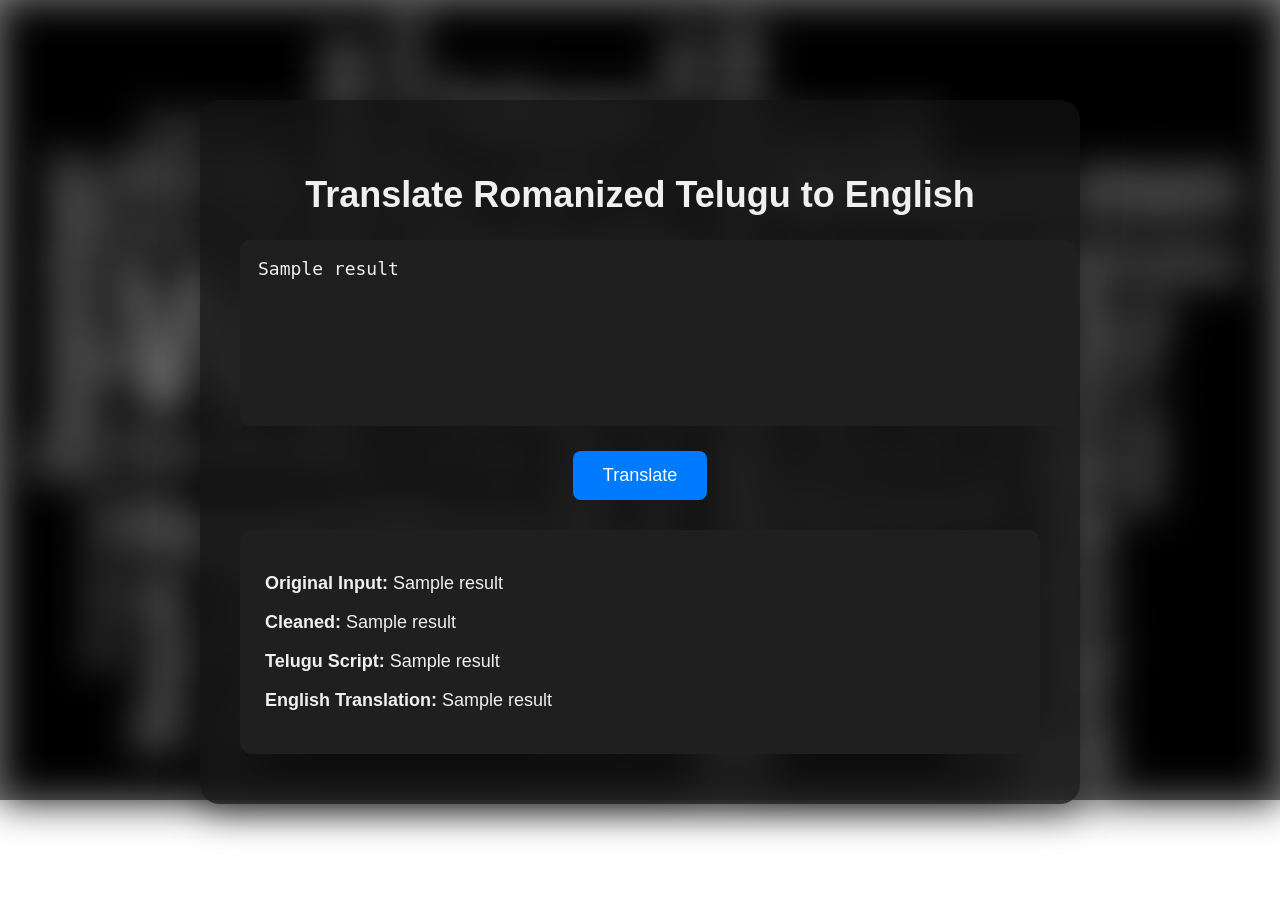
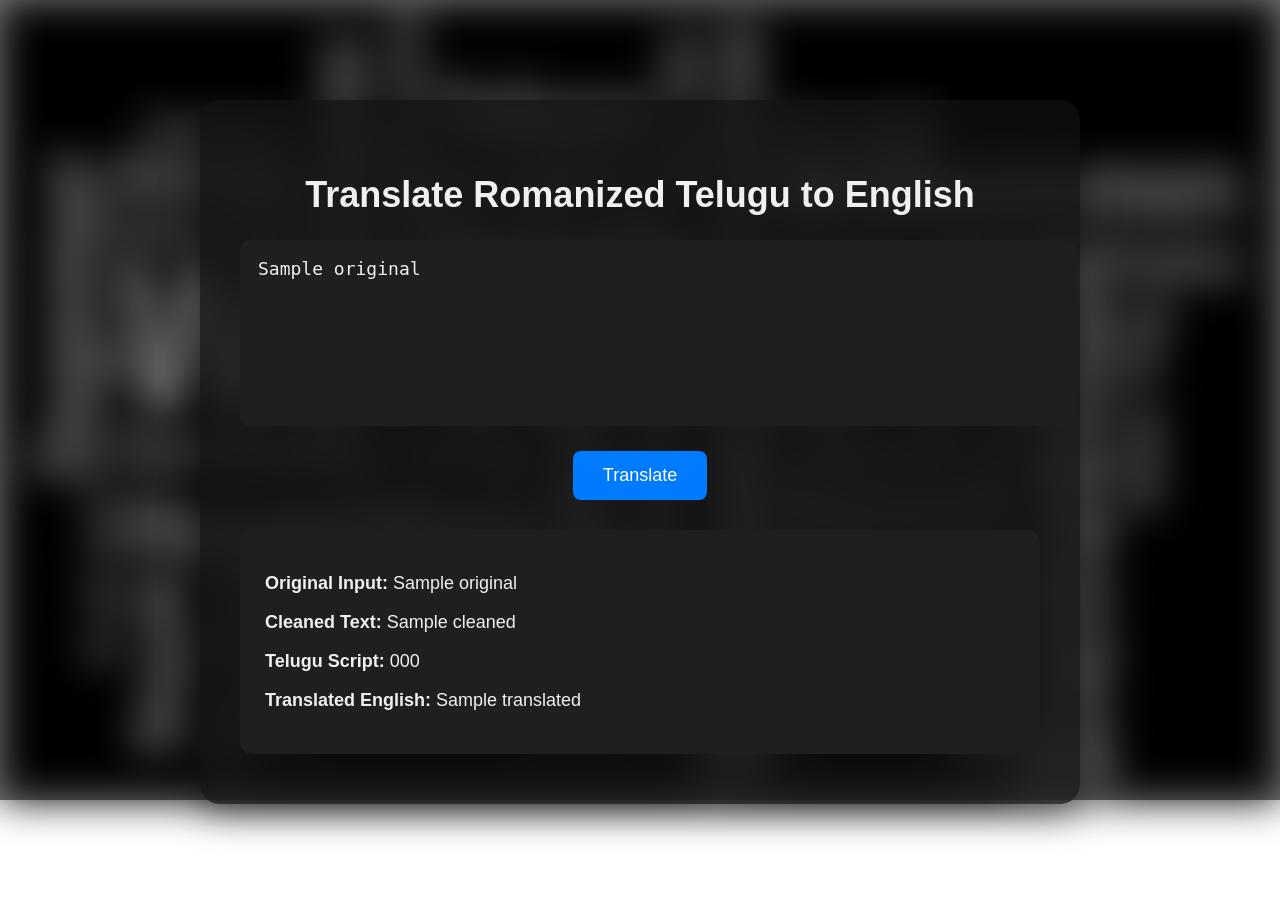
Before and after one commit to Hari-Sri-T/R_Te-N_En_Frontend, a Flask app: template templates/translate.html in a window 1280 px wide. Run offline with Flask 2, Linux system fonts and the light colour scheme; the template is opened without the code that fills it: most values are stand-ins (such as "Sample title", 1, 10 or a date in 2020).

Commit message:
Update translate.html

```diff
--- a/templates/translate.html
+++ b/templates/translate.html
@@ -9,17 +9,17 @@
   <div class="container">
     <h1>Translate Romanized Telugu to English</h1>
     <form method="POST">
-      <textarea name="text_input" placeholder="Enter your Romanized Telugu here..." required>{{ result[0] if result else '' }}</textarea>
+      <textarea name="text_input" placeholder="Enter your Romanized Telugu here..." required>{{ result.original if result else '' }}</textarea>
       <button type="submit">Translate</button>
     </form>
 
     {% if result %}
-    <div class="result-card">
-      <p><strong>Original Input:</strong> {{ result[0] }}</p>
-      <p><strong>Cleaned:</strong> {{ result[1] }}</p>
-      <p><strong>Telugu Script:</strong> {{ result[2] }}</p>
-      <p><strong>English Translation:</strong> {{ result[3] }}</p>
-    </div>
+      <div class="result-card">
+        <p><strong>Original Input:</strong> {{ result.original }}</p>
+        <p><strong>Cleaned Text:</strong> {{ result.cleaned }}</p>
+        <p><strong>Telugu Script:</strong> {{ result.telugu }}</p>
+        <p><strong>Translated English:</strong> {{ result.translated }}</p>
+      </div>
     {% endif %}
   </div>
 </body>
```
